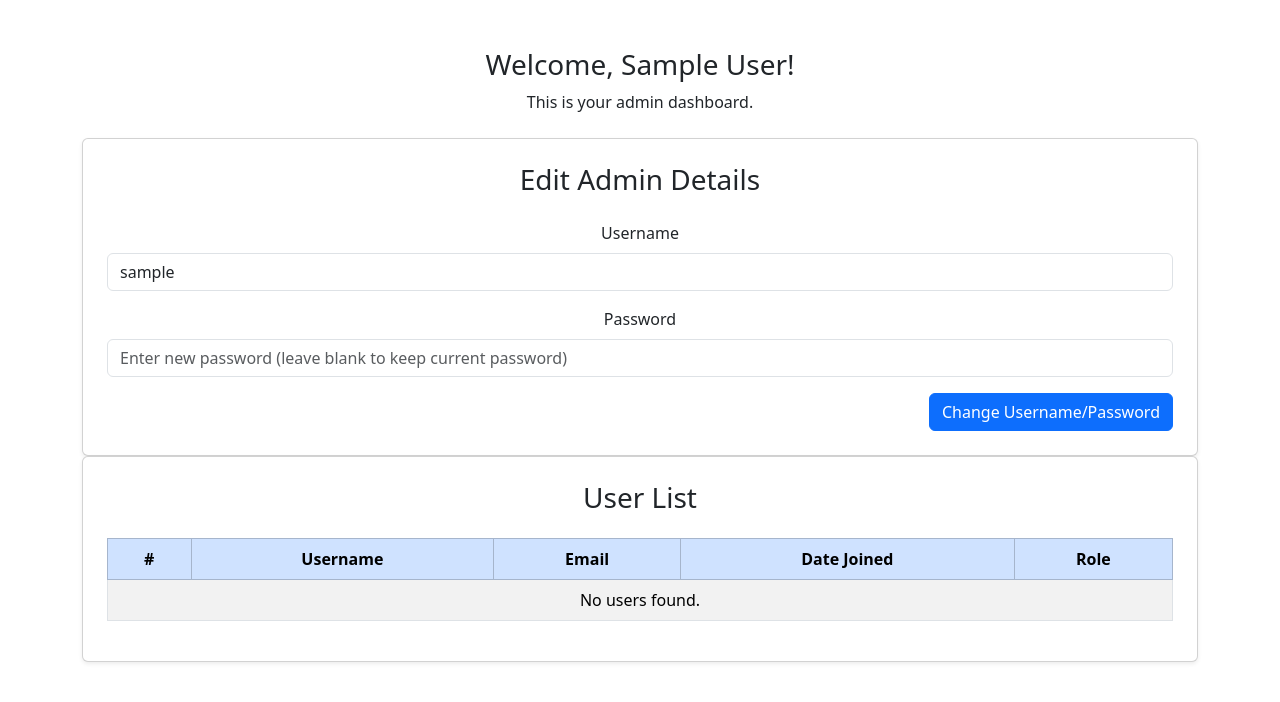
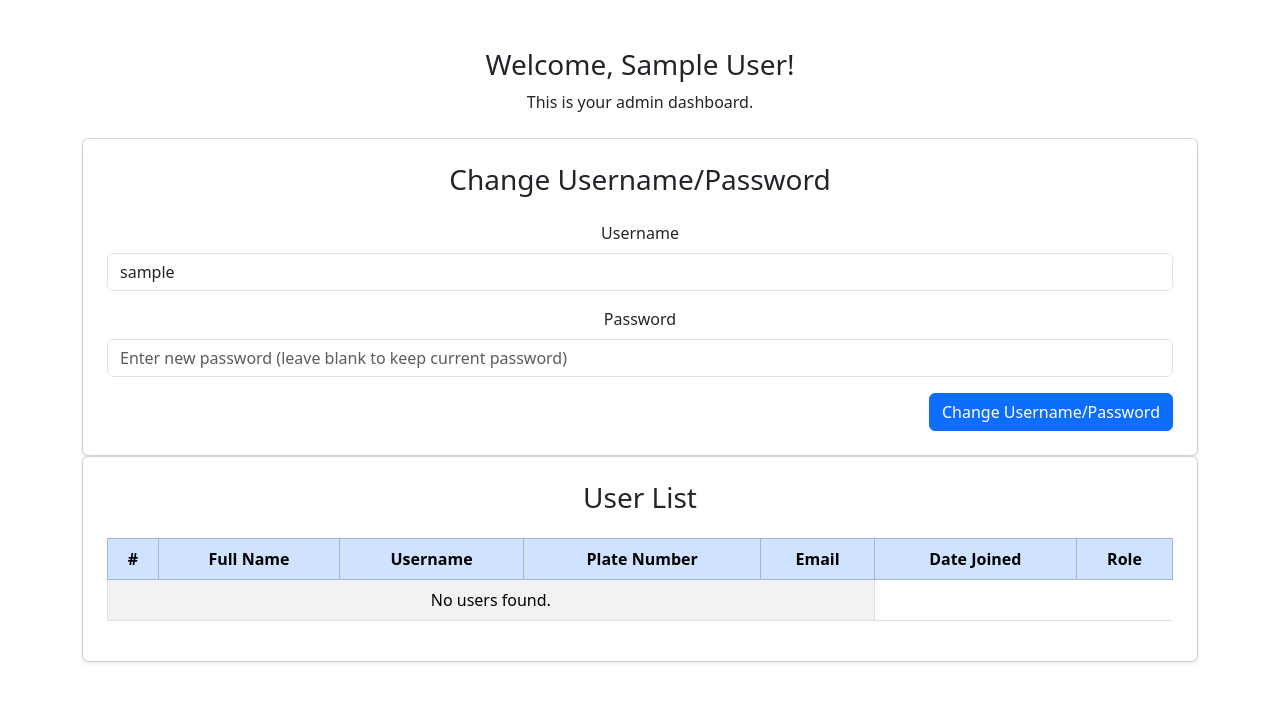
Before and after one commit to JunelCanonigo/myproject, a Django app: page /admindashboard/ in a window 1280 px wide. Shown: the part 74-776 px from the top of the page. Run offline with Django 5.2, Linux system fonts and the light colour scheme; the visitor is signed in with stand-in values (Sample User, id 1); data comes from the database, SQL or seed files in the repository; some libraries are stand-ins or nearby versions.

Commit message:
commit incase

```diff
--- a/myapp/templates/admin_dashboard.html
+++ b/myapp/templates/admin_dashboard.html
@@ -28,7 +28,7 @@
                 {% endif %}
         <!-- Section for Admin Details Edit -->
         <section class="card shadow-sm p-4">
-            <h3 class="text-center mb-4">Edit Admin Details</h3>
+            <h3 class="text-center mb-4">Change Username/Password</h3>
 
             <form method="POST" action="{% url 'update_admin_details' %}">
                 {% csrf_token %}
@@ -74,7 +74,9 @@
                     <thead class="table-primary">
                         <tr>
                             <th>#</th>
+                            <th>Full Name</th>
                             <th>Username</th>
+                            <th>Plate Number</th>
                             <th>Email</th>
                             <th>Date Joined</th>
                             <th>Role</th>
@@ -84,7 +86,9 @@
                         {% for user in users %}
                         <tr>
                             <td>{{ forloop.counter }}</td>
+                            <td>{{ user.driver_profile.full_name }}</td>
                             <td>{{ user.username }}</td>
+                            <td>{{ user.driver_profile.plate_number }}</td>
                             <td>{{ user.email }}</td>
                             <td>{{ user.date_joined }}</td>
                             <td>{{ user.is_staff|yesno:"Staff,User" }}</td>
--- a/myapp/templates/registration/login.html
+++ b/myapp/templates/registration/login.html
@@ -28,6 +28,7 @@
     </style>
 </head>
 <body>
+
     <div class="login-container">
         <div class="login-box">
             <h2 class="text-center mb-4">Login as Driver/Admin</h2>
@@ -54,6 +55,7 @@
                 <button type="submit" class="btn btn-primary w-100">Login</button>
                 <div class="register-link">
                     <p>Don't have an account? <a href="{% url 'register_page' %}">Register here</a></p>
+
                 </div>
             </form>
         </div>
--- a/myapp/views.py
+++ b/myapp/views.py
@@ -1,5 +1,3 @@
-from django.contrib.auth.forms import PasswordChangeForm
-from django.contrib.auth import update_session_auth_hash
 from django.contrib.auth import logout
 from django.conf import settings
 from django.contrib.auth import authenticate, login
@@ -208,3 +206,21 @@
         return redirect('userdashboard')  # Redirect back to the dashboard
 
     return render(request, 'user_dashboard.html')
+
+@login_required
+def current_user_info(request):
+    # Retrieve the current user's information
+    user = request.user
+
+    # Prepare the context with user information
+    context = {
+        'username': user.username,
+        'first_name': user.first_name,
+        'last_name': user.last_name,
+        'email': user.email,
+        'role': user.role,  # Assuming your CustomUser model has a `role` field
+    }
+
+
+
+    return render(request, 'user_dashboard.html', context)
```
Also changed, not shown: myapp/templates/user_dashboard.html (+21 -1 lines).
